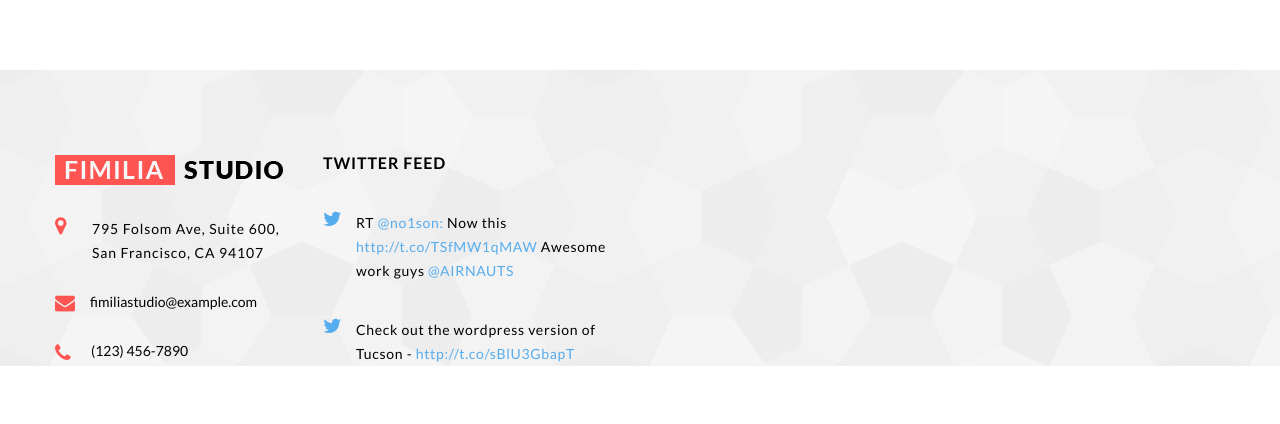
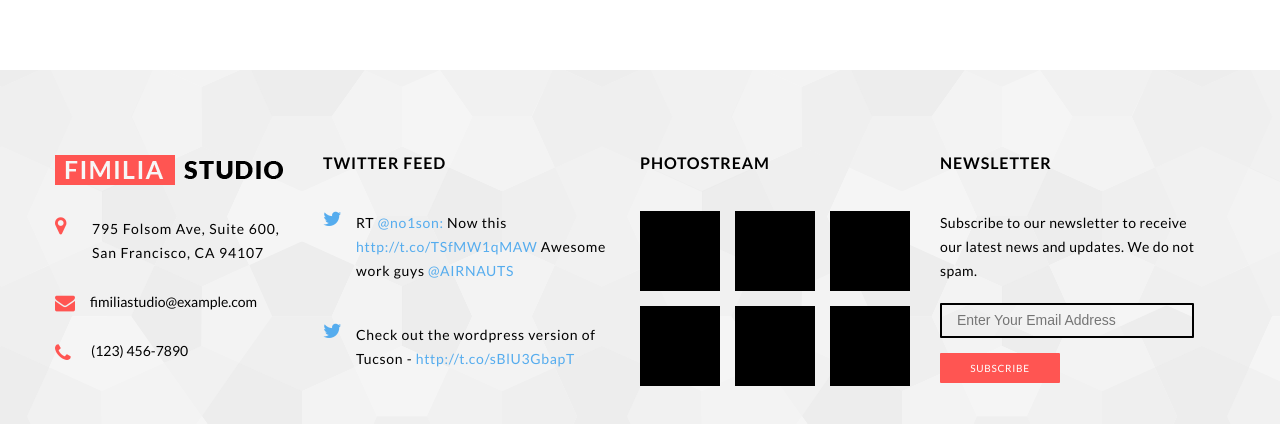
Before and after one commit to goshakri/google-Home-page1, a React (Create React App) app: page / in a window 1280 px wide. Shown: the part 7522-7946 px from the top of the page. Before the commit the page ends 7888 px from the top, so only its background shows below. Built offline with nearby package versions, Linux system fonts and the light colour scheme.

Commit message:
Update footer

```diff
--- a/src/App.js
+++ b/src/App.js
@@ -28,6 +28,7 @@ import location from "./images/location.png";
 import email from "./images/email.png";
 import phone from "./images/phone.png";
 import twitter from "./images/twitter.png";
+import square from "./images/square.png";
 
 import textbg from "./images/textbg.png";
 import Header from "./components/Header.js";
@@ -811,7 +812,7 @@ function App() {
       <footer>
         <div className="Section Section--bgprice">
           <div className="Section-content">
-            <div className="PageFooter u-pt-85">
+            <div className="PageFooter u-pt-85 u-pb-80">
               <div className="PageFooter-item">
                 <div className="PageFooter-contactblock u-pr-40">
                   <div className="u-pb-30">
@@ -834,7 +835,6 @@ function App() {
                       <p className="Text-phonenumber">(123) 456-7890</p>
                     </div>
                   </div>
-
                 </div>
 
                 <div className="PageFooter-twitterblock">
@@ -843,7 +843,7 @@ function App() {
                   </div>
 
                   <div className="PageFooter-content">
-                    <div className="PageFooter-images u-pb-35">
+                    <div className="PageFooter-images u-pb-40">
                       <span><img className="PageFooter-img u-pr-15" src={twitter} alt="" /></span>
                       <p className="Text-link">RT <color className="u-color-blue">@no1son:</color> Now this <color className="u-color-blue">http://t.co/TSfMW1qMAW</color> Awesome work guys <color className="u-color-blue">@AIRNAUTS</color></p>
                     </div>
@@ -853,12 +853,49 @@ function App() {
                       <p className="Text-link">Check out the wordpress version of Tucson - <color className="u-color-blue">http://t.co/sBlU3GbapT</color></p>
                     </div>
                   </div>
-
                 </div>
               </div>
 
               <div className="PageFooter-item">
+                <div className="PageFooter-pictureblock">
+                  <div className="u-pb-40">
+                    <h3 className="Text-footerh">PHOTOSTREAM</h3>
+                  </div>
 
+                  <div className="PageFooter-blocks">
+                    <div className="PageFooter-position u-pb-15">
+                      <img className="u-pr-15" src={square} alt="" />
+                      <img className="u-pr-15" src={square} alt="" />
+                      <img src={square} alt="" />
+                    </div>
+
+                    <div className="PageFooter-position">
+                      <img className="u-pr-15" src={square} alt="" />
+                      <img className="u-pr-15" src={square} alt="" />
+                      <img src={square} alt="" />
+                    </div>
+                  </div>
+                </div>
+
+                <div className="PageFooter-newsletterblock u-pl-30">
+                  <div className="u-pb-40">
+                    <h3 className="Text-footerh">NEWSLETTER</h3>
+                  </div>
+
+                  <p className="Text-subscribe u-pb-20">
+                    Subscribe to our newsletter to receive <br /> our latest news and updates. We do not <br />spam.
+                  </p>
+
+                  <form action="Form">
+                    <div className="u-pb-15">
+                      <input className="Field Field--regular" type="text" placeholder="Enter Your Email Address" />
+                    </div>
+
+                    <div>
+                      <a className="Button Button--subscribe" href="#">Subscribe</a>
+                    </div>
+                  </form>
+                </div>
               </div>
 
             </div>
--- a/src/stylesheets/modules/_Button.scss
+++ b/src/stylesheets/modules/_Button.scss
@@ -36,6 +36,15 @@
     font-size: 14px;
   }
 
+  &--subscribe {
+    width: 120px;
+    height: 30px;
+    text-transform: uppercase;
+    font-size: 10px;
+    font-weight: 400;
+    letter-spacing: .7px;
+  }
+
   &--spaced {
     margin: 0px 15px 0px 0;
   }
--- a/src/stylesheets/modules/_Field.scss
+++ b/src/stylesheets/modules/_Field.scss
@@ -23,13 +23,14 @@
 
   &--regular {
     display: block;
-    border: 1px solid rgba(#1089F5, 0.5);
+    border: 2px solid black;
     box-shadow: none;
-    border-radius: 5px;
-    font-size: 16px;
-    height: 34px;
+    border-radius: 1px;
+    font-size: 14px;
+    height: 35px;
     padding: 7px 15px;
     width: 100%;
+    background-image: url(../../images/textbg.png);
   }
 
   &--textarea {
--- a/src/stylesheets/modules/_PageFooter.scss
+++ b/src/stylesheets/modules/_PageFooter.scss
@@ -14,4 +14,15 @@
   &-content {
     position: relative;
   }
+
+  &-blocks {
+    justify-content: flex-end;
+    flex-direction: column;
+    display: flex;
+  }
+
+  &-position {
+    display: flex;
+  }
+
 }
--- a/src/stylesheets/modules/_Text.scss
+++ b/src/stylesheets/modules/_Text.scss
@@ -225,10 +225,19 @@
   }
 
   &-link {
+    cursor: pointer;
     font-size: 14px;
     font-family: 'Lato', sans-serif;
     font-weight: 400;
     line-height: 24px;
     letter-spacing: .7px;
   }
+
+  &-subscribe {
+    font-size: 14px;
+    font-family: 'Lato', sans-serif;
+    font-weight: 400;
+    line-height: 24px;
+    letter-spacing: .4px;
+  }
 }
```
Also changed, not shown: src/images/square.png (added).
